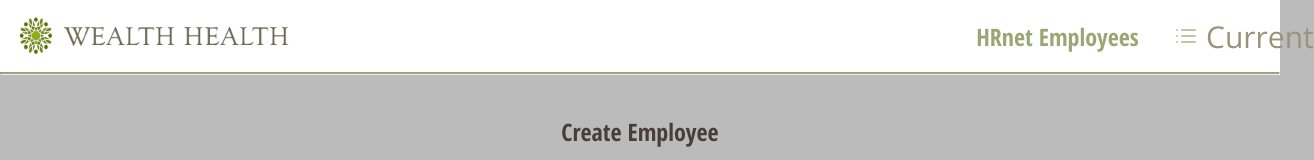
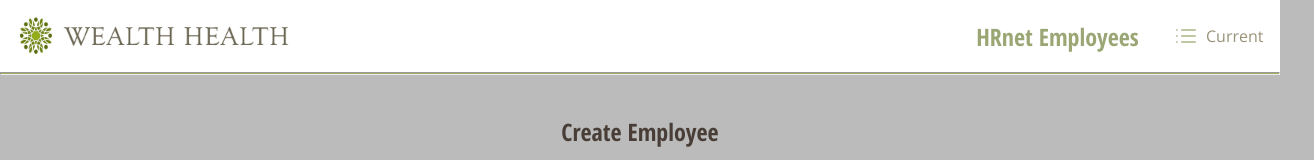
Before and after one commit to GuillaumeSere/wealth-health, a React (Create React App) app: page / in a window 1280 px wide. Shown: the top 160 px of the page, 1314 px wide, since content can reach past the window. Built offline with nearby package versions, Linux system fonts and the light colour scheme.

Commit message:
réglage modal

```diff
--- a/src/components/form/Form.jsx
+++ b/src/components/form/Form.jsx
@@ -147,7 +147,7 @@ setIsOpen(false);
             <img src={close} className="modal-close" alt="close modal" />
         </button>
         <div className="modal-text">Employee Created</div><br/>
-        <span>👍</span>
+        <span className='span-icon'>👍</span>
       </Modal>
 
       </form>
--- a/src/components/form/form.css
+++ b/src/components/form/form.css
@@ -150,7 +150,7 @@
     font-size: 30px;
   }
 
-  span{
+  .span-icon{
     display: flex;
     justify-content: center;
     align-items: center;
```
